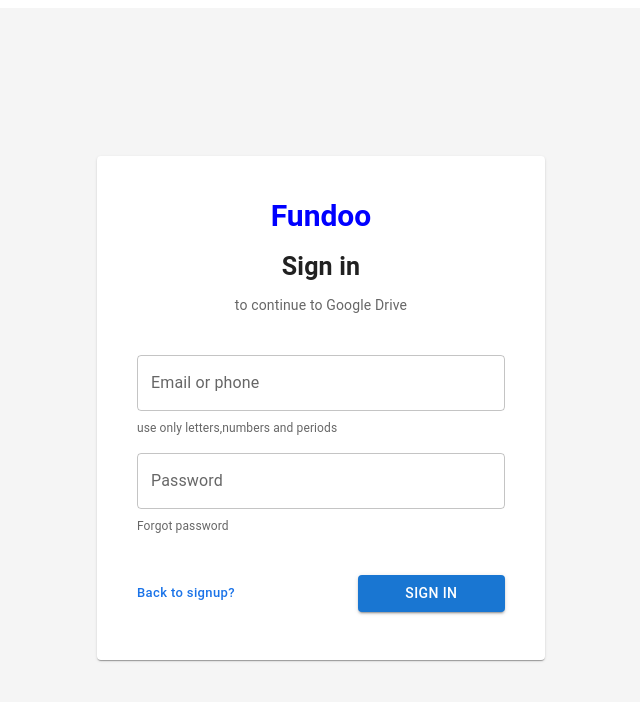
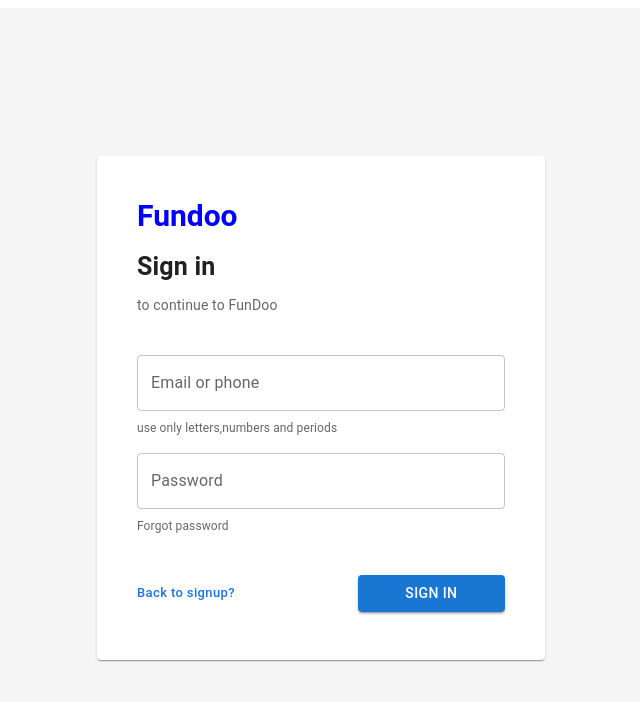
Before and after one commit to Shreyashsingh123/Fun-Doo, a React (Vite) app: page /signin in a window 1280 px wide. Shown: the top 702 px of the page, without its empty margins (319-959 px from the left). Built offline with nearby package versions, Linux system fonts and the light colour scheme.

Commit message:
Added SignIn page, Created the SignIn page

```diff
--- a/src/pages/SignIn/SignIn.jsx
+++ b/src/pages/SignIn/SignIn.jsx
@@ -24,21 +24,20 @@
       >
         <Card sx={{ width: 400, padding: 3 }}>
           <CardContent>
-            <Typography sx={{color:'blue',fontWeight:'bold',fontSize:'30px'}}variant="h5" textAlign="center" gutterBottom>
+            <Typography sx={{color:'blue',fontWeight:'bold',fontSize:'30px'}}variant="h5"  gutterBottom>
               Fundoo
             </Typography>
 
-            <Typography sx={{fontWeight:'bold',fontSize:'25px'}}variant="h6" textAlign="center" gutterBottom>
+            <Typography sx={{fontWeight:'bold',fontSize:'25px'}}variant="h6"  gutterBottom>
               Sign in
             </Typography>
 
             <Typography
               variant="body2"
-              textAlign="center"
               color="text.secondary"
               sx={{ mb: 3 }}
             >
-              to continue to Google Drive
+              to continue to FunDoo
             </Typography>
             {/* email input */}
             <TextField
```
